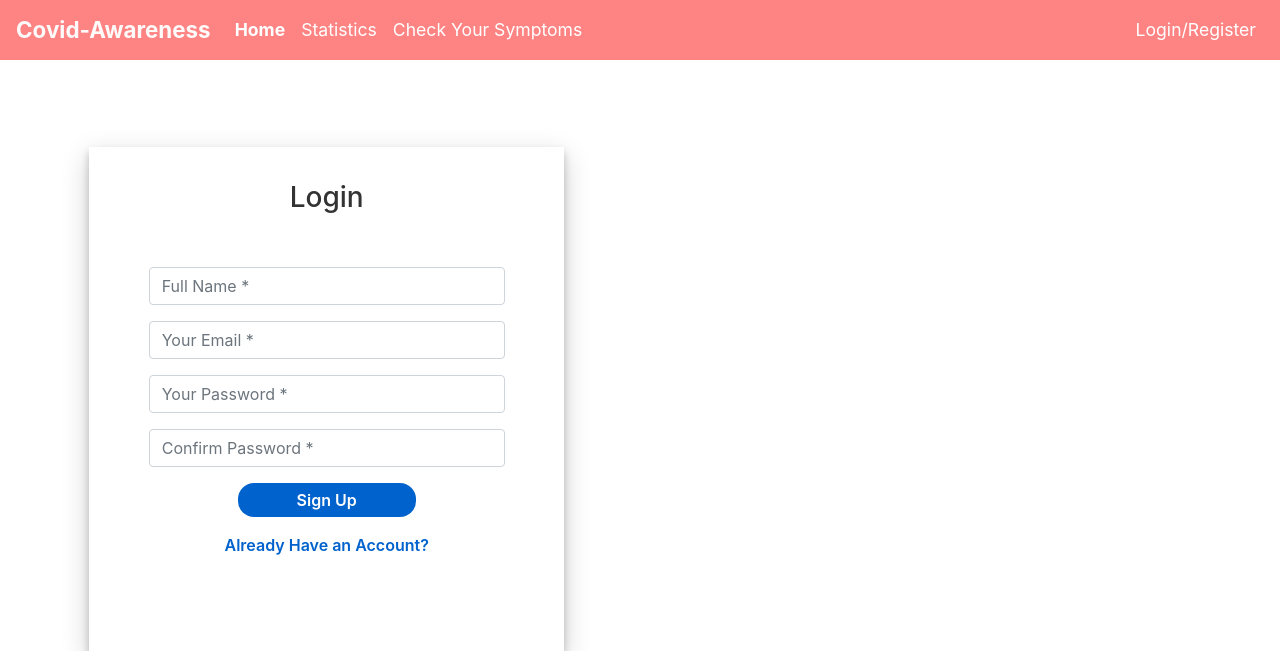
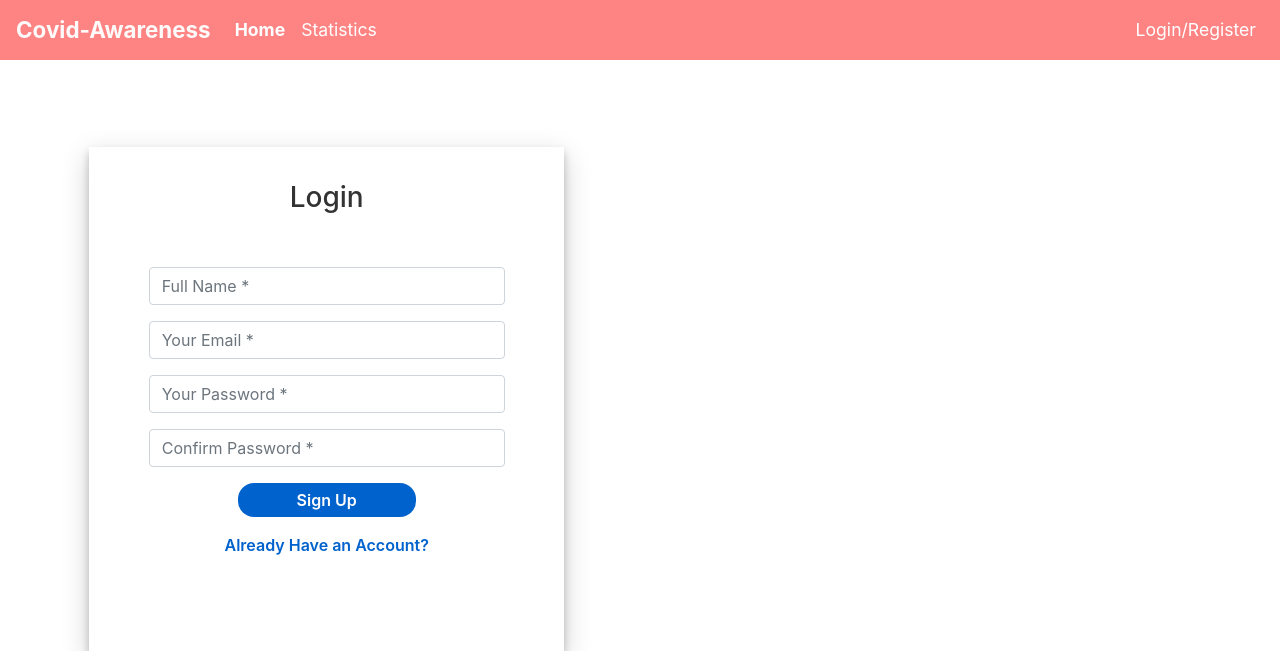
Before and after one commit to VijayReddy119/covid19Stats, a Flask app: page /signup in a window 1280 px wide. Shown: the top 651 px of the page. Run offline with Flask 2, Linux system fonts and the light colour scheme; some libraries are stand-ins or nearby versions.

Commit message:
Update template.html

```diff
--- a/templates/template.html
+++ b/templates/template.html
@@ -35,7 +35,6 @@
 			{% set navbar_menus = [
         		('/', 'home', 'Home'),
         		('/statistics', 'Statistics', 'Statistics'),
-        		('/checkSymptoms', 'checkSymptoms', 'Check Your Symptoms')
         	] -%}
         	{% set active_page = active_page | default('home') -%}
   			<div class="collapse navbar-collapse" id="navbarSupportedContent">
```
